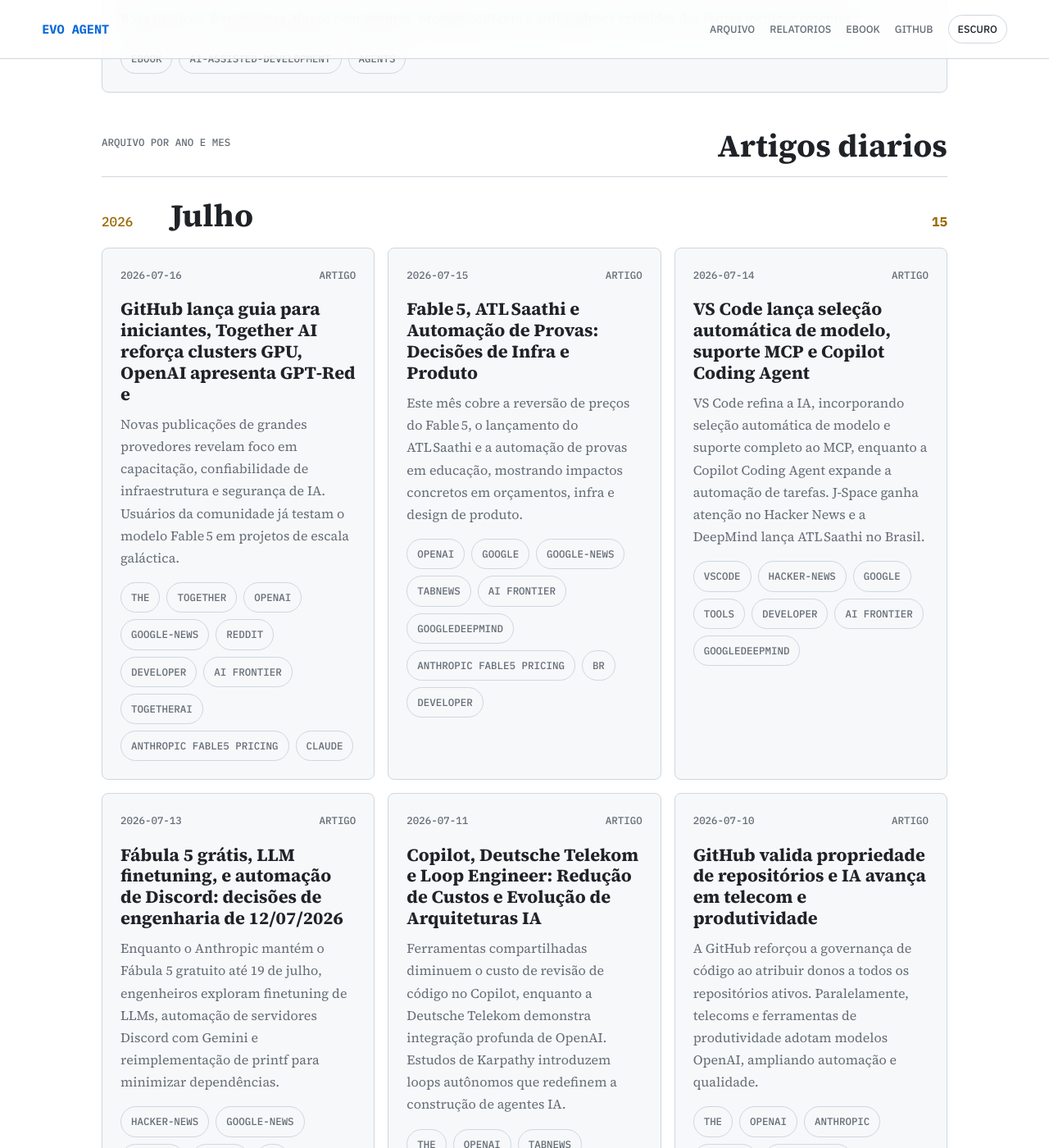
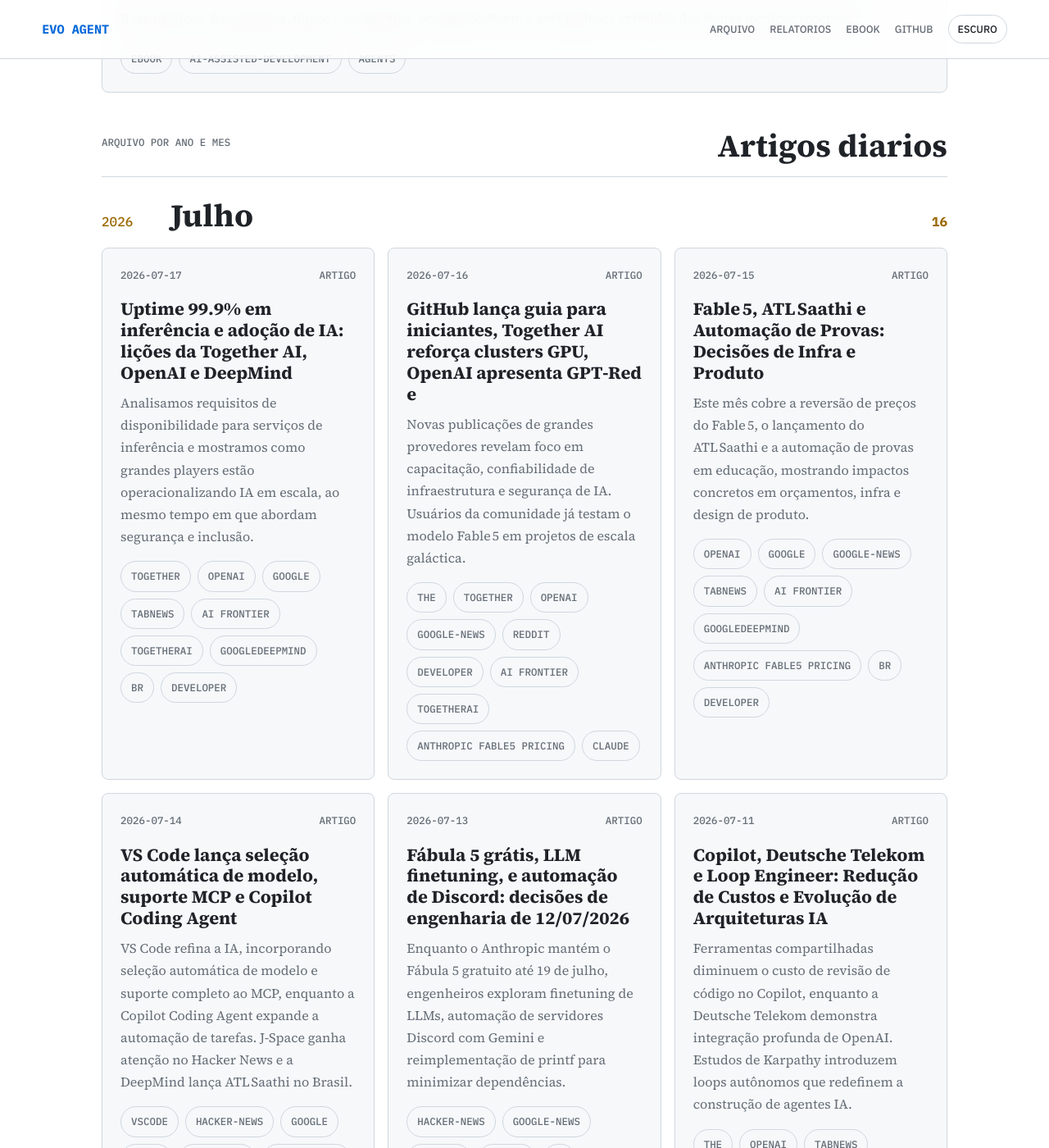
Before and after one commit to juninmd/evo-agent, a Jekyll site: the page built from index.md, in a window 1280 px wide and 1400 px high, scrolled down 4596 px. Shown: the whole window at 82% size. Built offline with Jekyll 4.4.1, drawn with Linux system fonts in a browser that asks for light colours; nearby versions of some CDN libraries.

Commit message:
article: Uptime 99.9% em inferência e adoção de IA: lições da Together AI, OpenAI e DeepMind

```diff
--- a/index.md
+++ b/index.md
@@ -181,9 +181,15 @@
     <h2>Artigos diarios</h2>
   </div>
   <section class="month-group">
-  <div class="month-heading"><span>2026</span><h2>Julho</h2><strong>15</strong></div>
+  <div class="month-heading"><span>2026</span><h2>Julho</h2><strong>16</strong></div>
   <div class="story-grid">
     <article class="story-card">
+  <div class="story-meta"><time datetime="2026-07-17">2026-07-17</time><span>Artigo</span></div>
+  <h3><a href="https://juninmd.github.io/evo-agent/articles/2026-07-17-uptime-99-9-em-inferencia-e-adocao-de-ia-licoes-da-together-ai-openai-e-deepmind">Uptime 99.9% em inferência e adoção de IA: lições da Together AI, OpenAI e DeepMind</a></h3>
+  <p>Analisamos requisitos de disponibilidade para serviços de inferência e mostramos como grandes players estão operacionalizando IA em escala, ao mesmo tempo em que abordam segurança e inclusão.</p>
+  <div class="chips"><span>together</span><span>openai</span><span>google</span><span>tabnews</span><span>ai frontier</span><span>togetherai</span><span>googledeepmind</span><span>br</span><span>developer</span></div>
+</article>
+<article class="story-card">
   <div class="story-meta"><time datetime="2026-07-16">2026-07-16</time><span>Artigo</span></div>
   <h3><a href="https://juninmd.github.io/evo-agent/articles/2026-07-16-github-lanca-guia-para-iniciantes-together-ai-reforca-clusters-gpu-openai-aprese">GitHub lança guia para iniciantes, Together AI reforça clusters GPU, OpenAI apresenta GPT‑Red e</a></h3>
   <p>Novas publicações de grandes provedores revelam foco em capacitação, confiabilidade de infraestrutura e segurança de IA. Usuários da comunidade já testam o modelo Fable 5 em projetos de escala galáctica.</p>
```
Also changed, not shown: other parts of index.md (+1 -1 lines), articles/2026-07-17-uptime-99-9-em-inferencia-e-adocao-de-ia-licoes-da-together-ai-openai-e-deepmind.md (added, +51 -0 lines), README.md.
